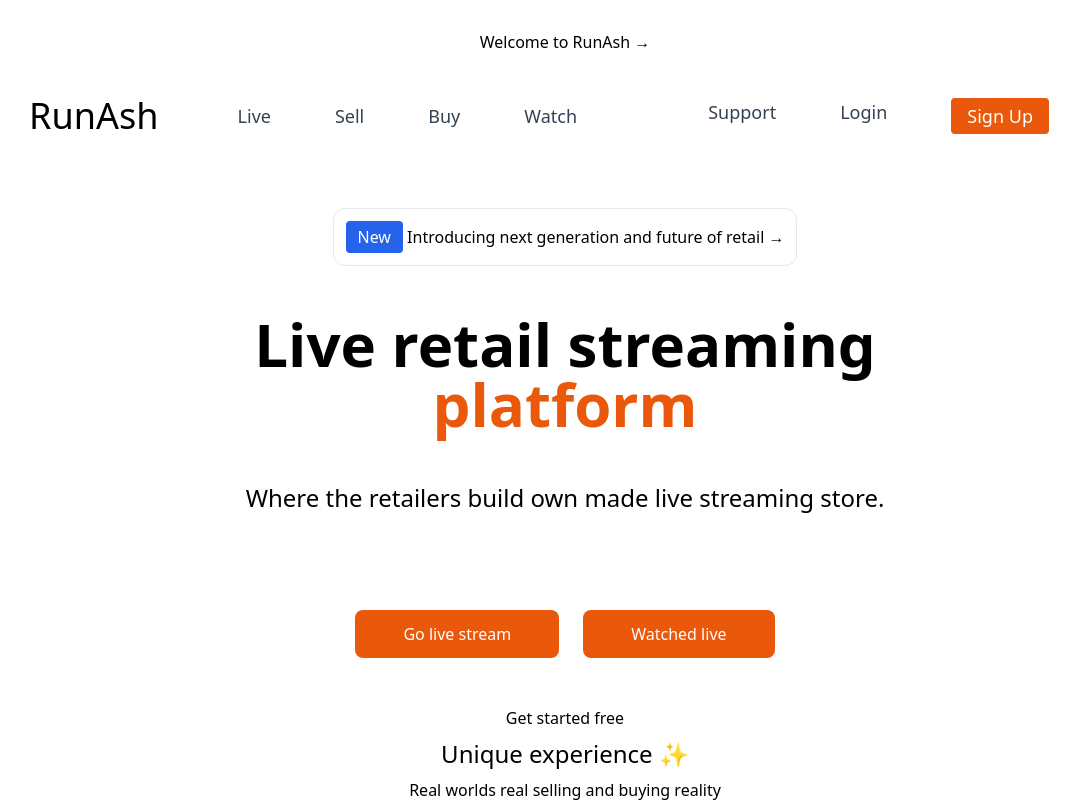
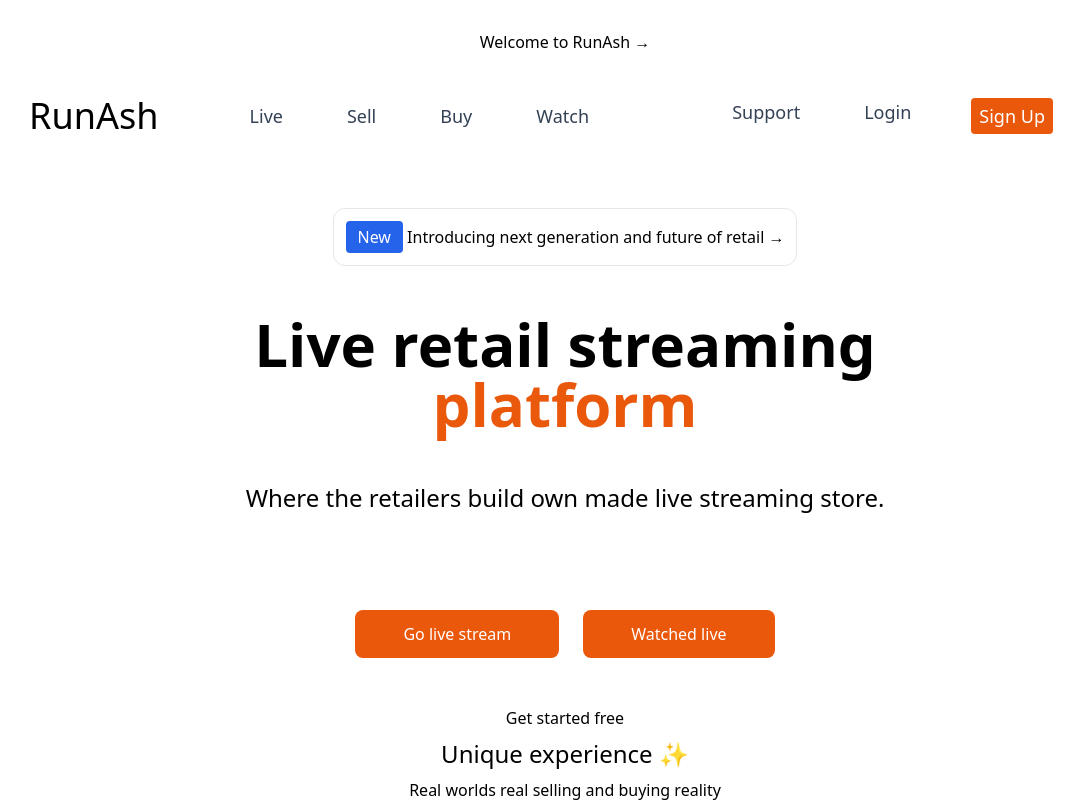
Before and after one commit to Vaibhavmurmu/nextjs13, a Next.js app: page / in a window 1280 px wide. Shown: the top 802 px of the page, without its empty margins (75-1159 px from the left). Built offline with nearby package versions, Linux system fonts and the light colour scheme.

Commit message:
Update Navbar.js

```diff
--- a/components/Navbar.js
+++ b/components/Navbar.js
@@ -51,7 +51,7 @@ export default function Navbar() {
             </li>
             <li className="mr-10">
                 <Link href="/signup">
-                <a className="text-lg font-n px-3 py-2"><button className="bg-orange-600 text-white hover:text-white font-n py-1 px-4 rounded mt-0">Sign Up</button></a>
+                <a className="text-lg font-n px-2 py-2"><button className="bg-orange-600 text-white hover:text-white font-n py-1 px-2 rounded mt-0">Sign Up</button></a>
                 </Link>
             </li>
             </ul>
```
